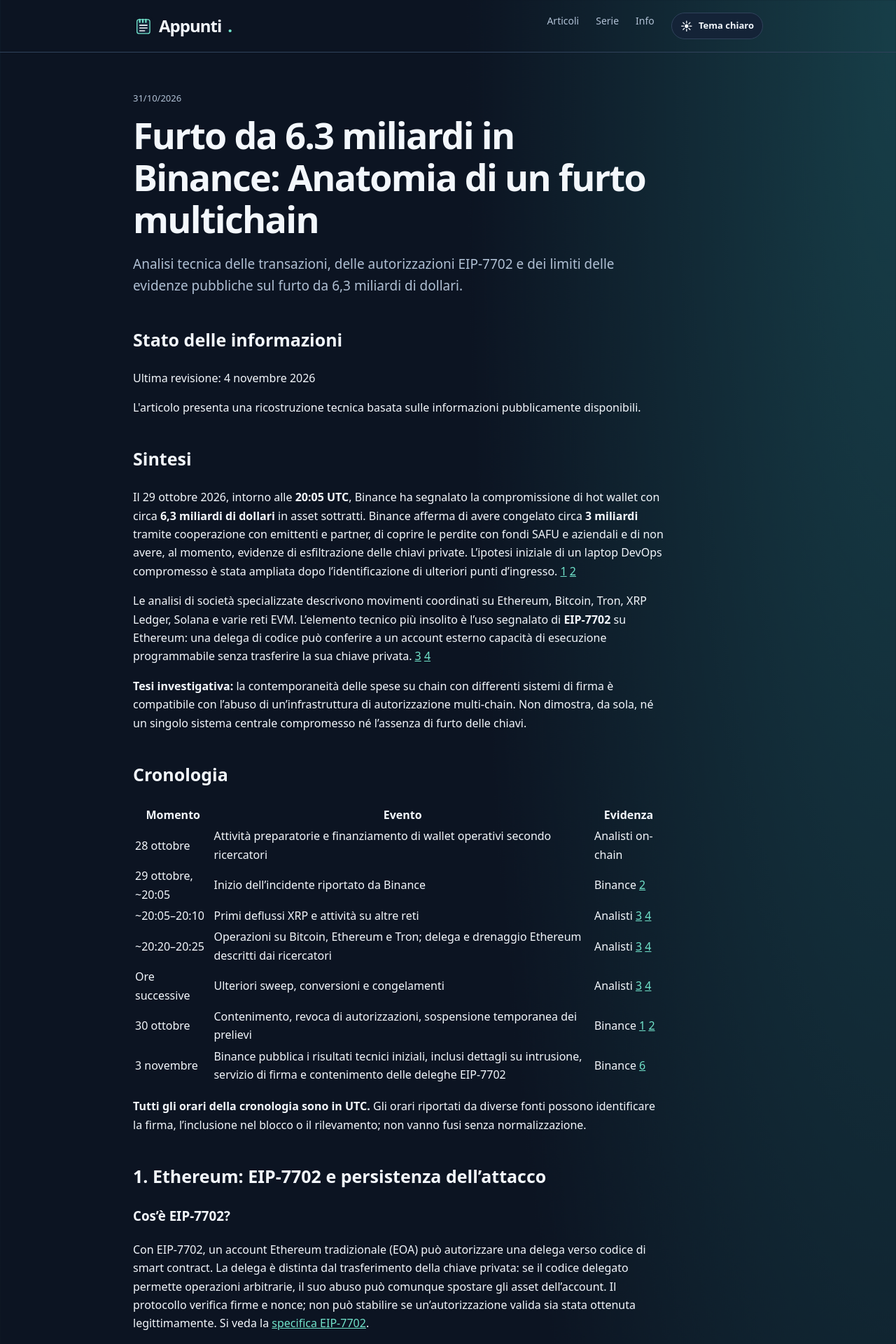
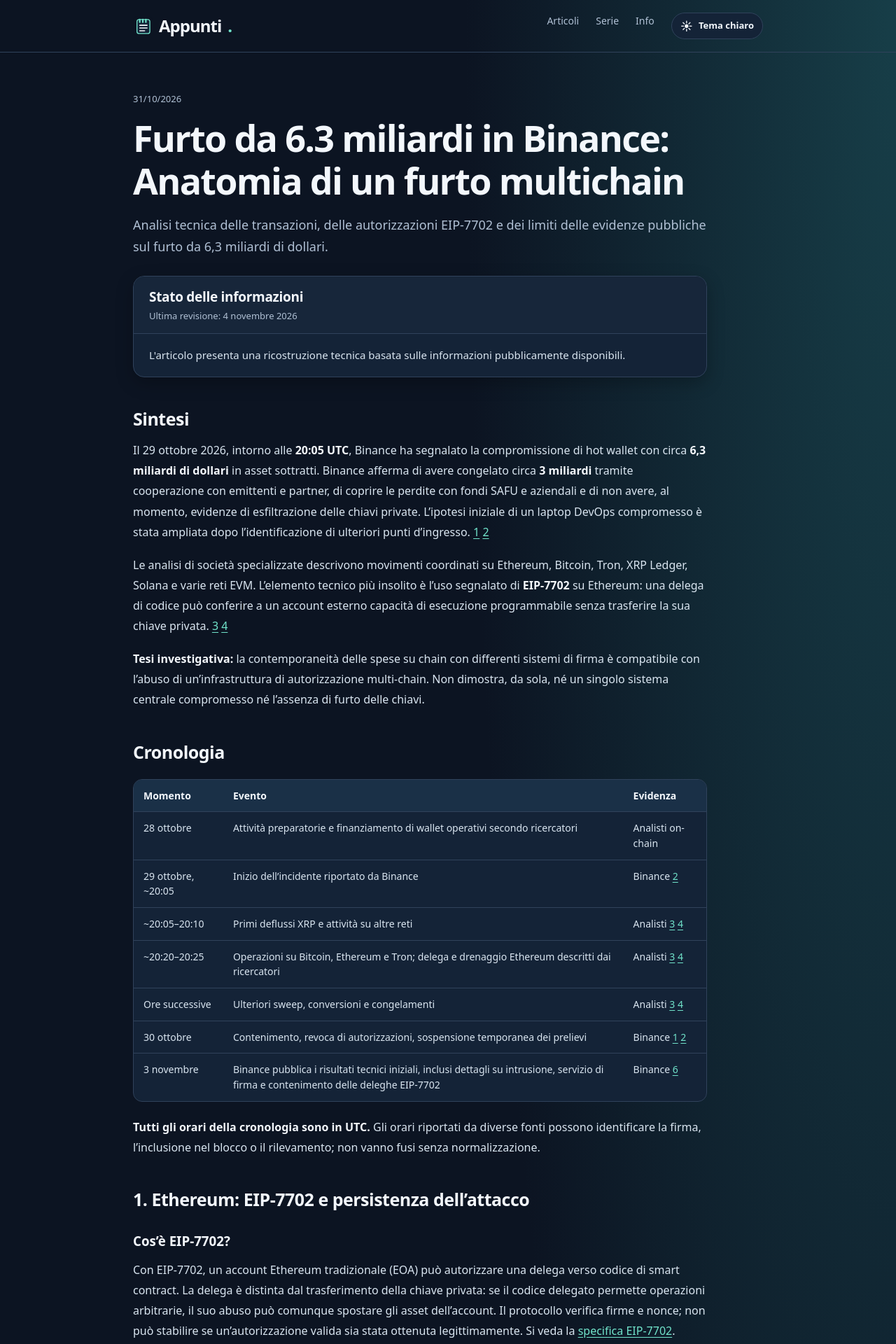
Before and after one commit to FrancescoMammana/appunti, a Jekyll site: the page built from _posts/2026-10-31-attacco-binance-analisi-forense-multichain.md, in a window 1280 px wide. Shown: the top 1920 px of the page at 70% size. Built offline with Jekyll 4.4.1, drawn with Linux system fonts in a browser that asks for light colours.

Commit message:
style: migliora tabelle, tipografia e riquadro light/dark (#8)

```diff
--- a/assets/css/style.css
+++ b/assets/css/style.css
@@ -138,3 +138,36 @@
 .pwa-install-later:hover{border-color:var(--accent)}
 .pwa-install-actions button:disabled{cursor:wait;opacity:.6}
 @media(max-width:600px){.pwa-install{bottom:12px;left:12px;right:12px;width:auto;max-width:440px;margin:auto}}
+
+/* Issue #8 — articolo Binance: gerarchia editoriale e leggibilità coerenti fra i temi. */
+.binance-report{max-width:820px;line-height:1.82}
+.binance-report h1{line-height:1.18;overflow-wrap:break-word}
+.binance-report h2{margin:43px 0 14px;line-height:1.32;letter-spacing:-.5px}
+.binance-report h3{margin:30px 0 10px;line-height:1.38}
+.binance-report p,.binance-report li{color:var(--body-text)}
+.binance-report p{margin:14px 0 18px}
+.binance-report ul,.binance-report ol{padding-left:25px}
+.binance-report li{margin:7px 0}
+.binance-report a{text-underline-offset:3px;overflow-wrap:anywhere}
+.binance-report a:hover{color:var(--accent-hover)}
+.binance-report strong{color:var(--text)}
+.binance-report table{display:block;max-width:100%;overflow-x:auto;border:1px solid var(--border);border-radius:13px;border-collapse:separate;border-spacing:0;margin:22px 0;background:var(--panel);-webkit-overflow-scrolling:touch}
+.binance-report th,.binance-report td{text-align:left;vertical-align:top;padding:12px 14px;border-bottom:1px solid var(--border);font-size:14px;line-height:1.55}
+.binance-report th{color:var(--text);background:var(--table-head-bg);font-weight:750;white-space:nowrap}
+.binance-report td{color:var(--body-text)}
+.binance-report tr:last-child td{border-bottom:0}
+.binance-report td code{overflow-wrap:anywhere;word-break:break-all}
+.binance-report .summary{color:var(--muted);font-size:18px;line-height:1.7}
+.binance-report .binance-status{margin:26px 0 38px;border:1px solid var(--border);border-radius:16px;background:var(--panel);overflow:hidden;box-shadow:0 8px 24px var(--shadow)}
+.binance-report .binance-status-header{padding:17px 22px 14px;border-bottom:1px solid var(--border);background:var(--panel2)}
+.binance-report .binance-status h2{margin:0;color:var(--text);font-size:19px;letter-spacing:-.3px;line-height:1.35}
+.binance-report .binance-status .binance-status-revision{margin:5px 0 0;color:var(--muted);font-size:13px;line-height:1.5}
+.binance-report .binance-status>p{margin:0;padding:18px 22px;font-size:15px;line-height:1.7;color:var(--body-text)}
+@media(max-width:600px){
+ .binance-report{padding-top:34px}
+ .binance-report h2{margin-top:34px;font-size:23px}
+ .binance-report table{margin:18px 0}
+ .binance-report th,.binance-report td{padding:10px 12px;font-size:13px}
+ .binance-report .binance-status-header{padding:15px 17px 12px}
+ .binance-report .binance-status>p{padding:15px 17px}
+}
```
